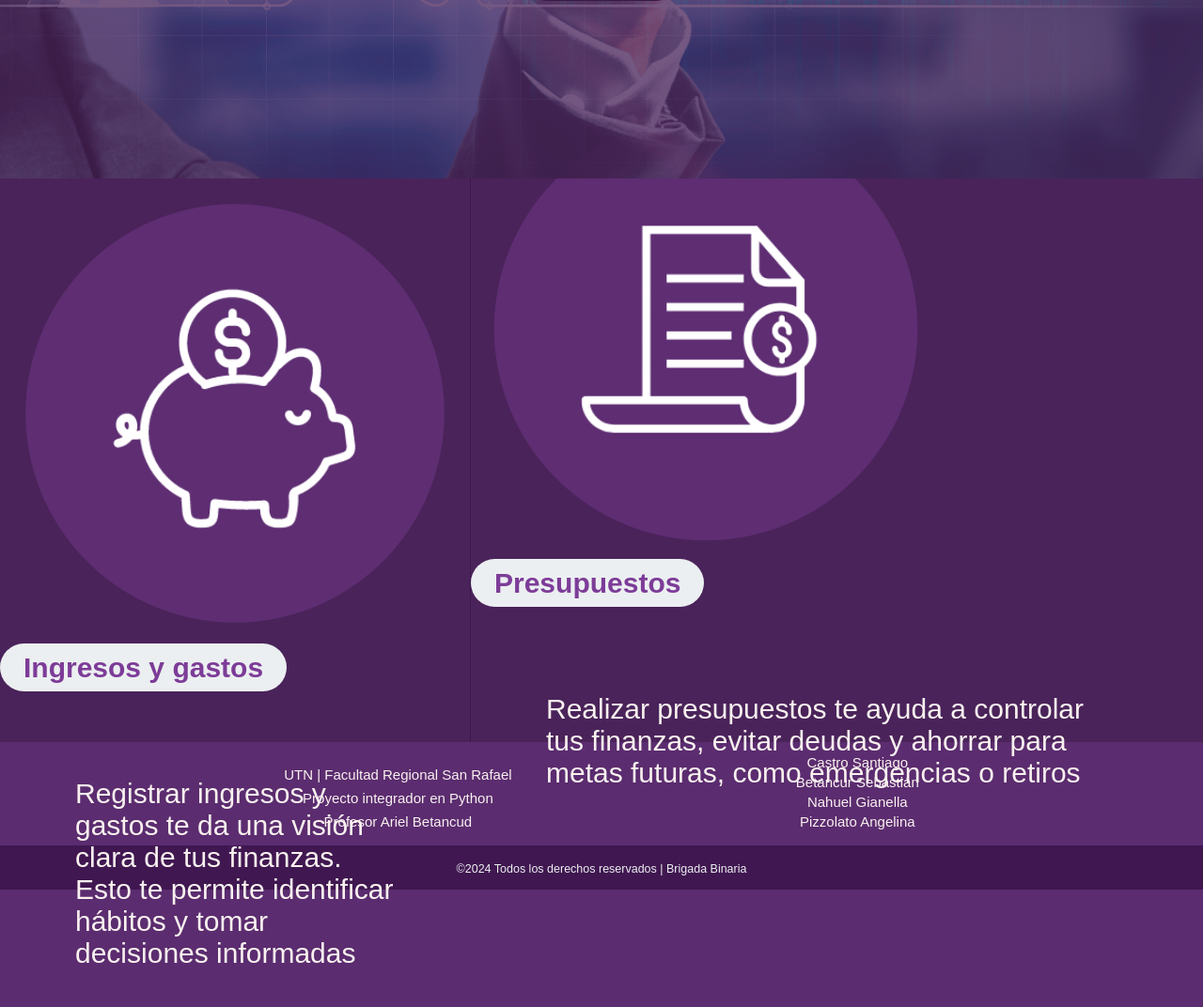
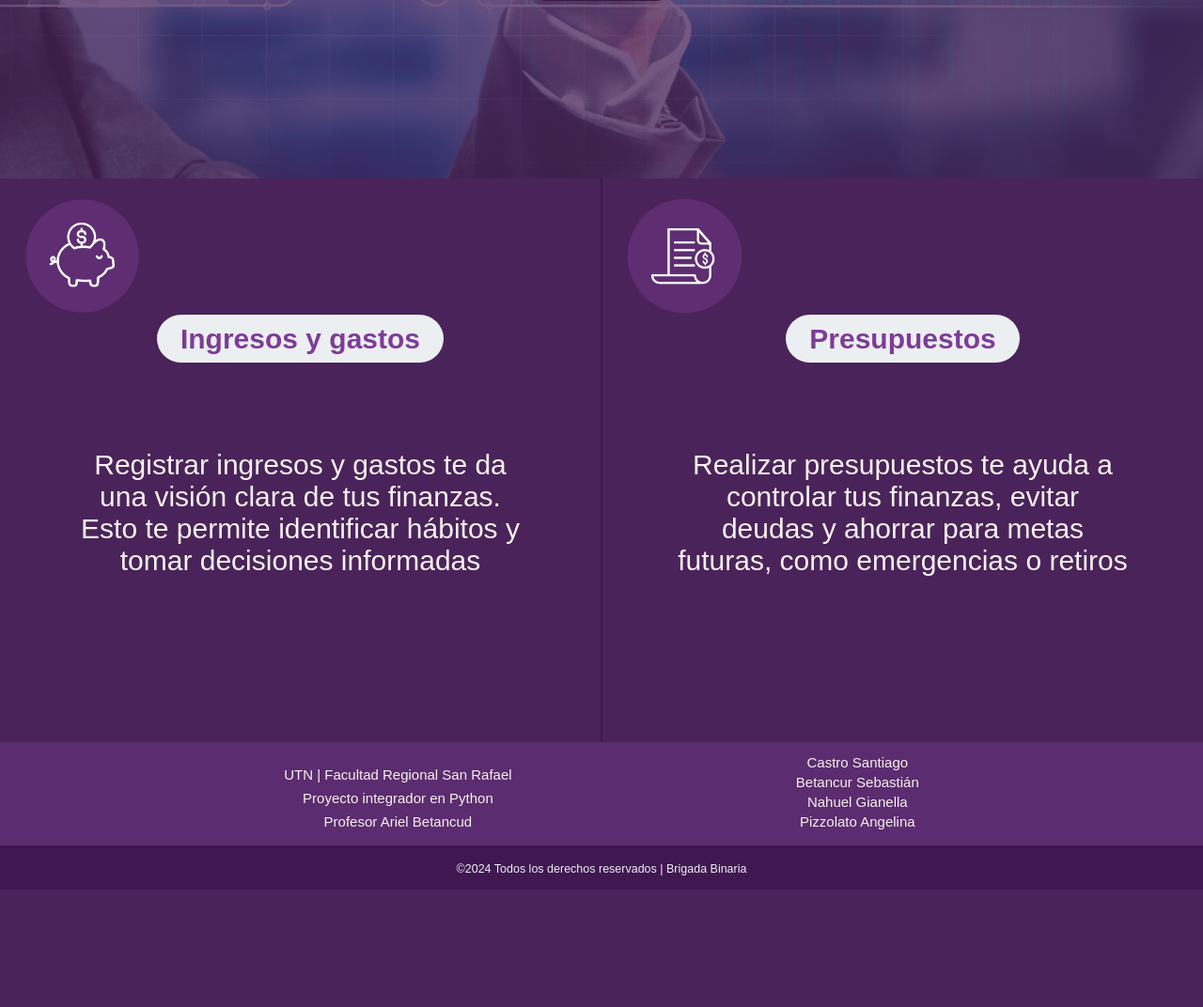
Before and after one commit to CodeStrong2023/Proyecto-Python-BrigadaBinaria, a Flask app: page / in a window 1280 px wide. Shown: the part 500-1572 px from the top of the page at 94% size. After the commit the page ends 1432 px from the top, so only its background shows below. Run offline with Flask 3, Linux system fonts and the light colour scheme; some libraries are stand-ins or nearby versions.

Commit message:
Agregamos últimos cambios en el css de la página principal

```diff
--- a/crud/static/css/homepage.css
+++ b/crud/static/css/homepage.css
@@ -159,7 +159,49 @@ body{
     height: 100%;
     border-right: 1.5px solid rgb(64, 23, 81);
 }
-
+.modulo1:hover{
+    width: 50%;
+    height: 100%;
+    border-top: 12px solid rgb(91, 44, 111);
+    border-right: 12px solid rgb(91, 44, 111);
+    border-bottom: 12px solid rgb(91, 44, 111);
+    border-left: 12px solid rgb(91, 44, 111);
+    border-radius: 50px;
+}
+.modulo1 img{
+    height: 150px;
+    padding: 15px 20px 0;
+}
+.modulo1 h2{
+    text-align: center;
+}
+.modulo1 p{
+    text-align: center;
+}
+.modulo2{
+    width: 50%;
+    height: 100%;
+    border-left: 1.5px solid rgb(64, 23, 81);
+}
+.modulo2:hover{
+    width: 50%;
+    height: 100%;
+    border-top: 12px solid rgb(91, 44, 111);
+    border-right: 12px solid rgb(91, 44, 111);
+    border-bottom: 12px solid rgb(91, 44, 111);
+    border-left: 12px solid rgb(91, 44, 111);
+    border-radius: 50px;
+}
+.modulo2 img{
+    height: 150px;
+    padding: 15px 20px 0;
+}
+.modulo2 h2{
+    text-align: center;
+}
+.modulo2 p{
+    text-align: center;
+}
 
 /* FOOTER */
 .pie-pagina {
```
